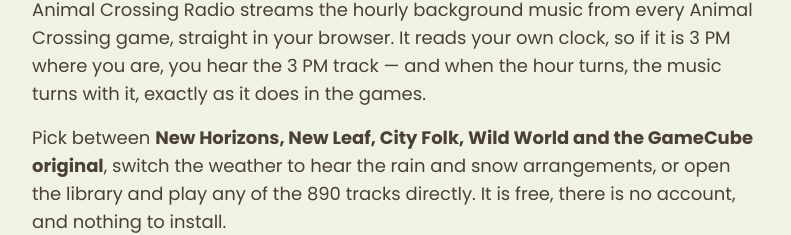
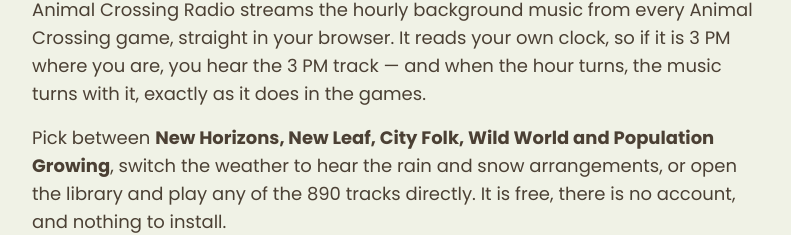
Before and after one commit to paaime/animal-crossing-radio, a Next.js app: page / in a window 1280 px wide. Shown: the part 1020-1255 px from the top of the page, without its empty margins (244-1035 px from the left). Built offline with nearby package versions, Linux system fonts and the light colour scheme; no server answers; a web font is replaced by a local one.

Commit message:
fix: wording

```diff
--- a/src/components/seo/HomeContent.tsx
+++ b/src/components/seo/HomeContent.tsx
@@ -39,8 +39,7 @@
           <p>
             Pick between{' '}
             <strong>
-              New Horizons, New Leaf, City Folk, Wild World and the GameCube
-              original
+              New Horizons, New Leaf, City Folk, Wild World and Population Growing
             </strong>
             , switch the weather to hear the rain and snow arrangements, or open
             the library and play any of the {totalTracks} tracks directly. It is
--- a/src/config/site.ts
+++ b/src/config/site.ts
@@ -4,7 +4,7 @@
 export const SITE_NAME = 'Animal Crossing Radio';
 
 export const SITE_DESCRIPTION =
-  'Listen to hourly Animal Crossing music from every game, synced to your own clock. New Horizons, New Leaf, City Folk, Wild World and the GameCube one — free, in your browser.';
+  'Listen to hourly Animal Crossing music from every game, synced to your own clock. New Horizons, New Leaf, City Folk, Wild World and Population Growing — free, in your browser.';
 
 export const SOCIAL_LINKS = {
   twitch: 'https://www.twitch.tv/animal_crossing_radio',
```
